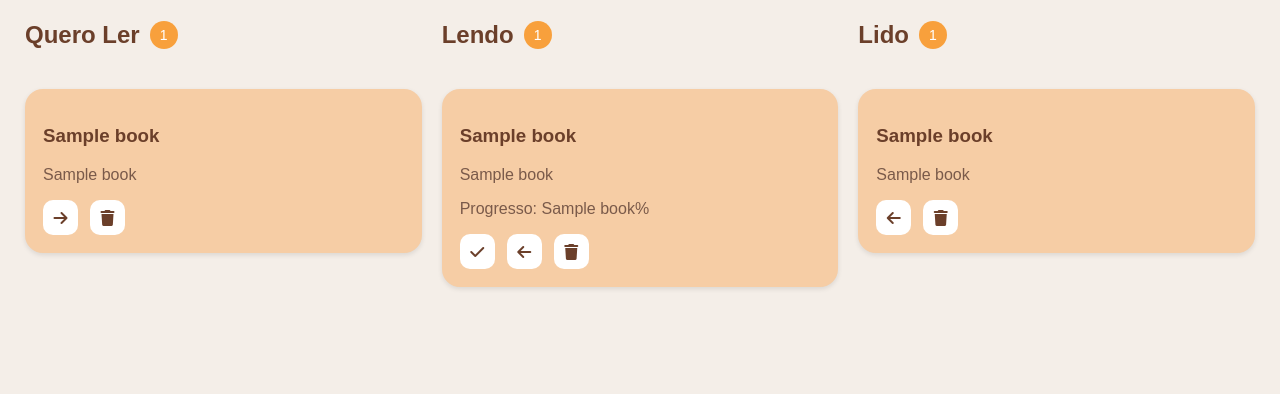
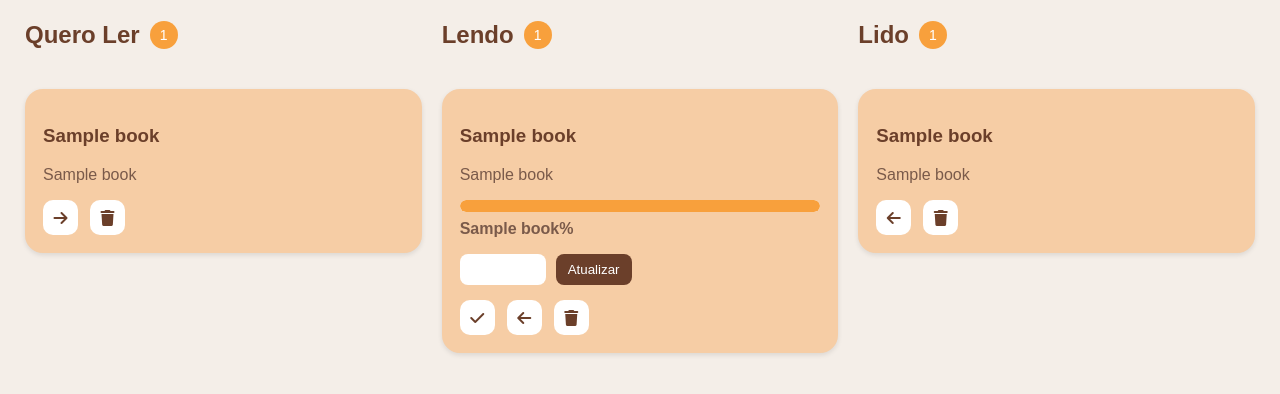
Before and after one commit to Analuiza98765/QUALITY_ASSURANCE, a Flask app: template templates/dashboard.html in a window 1280 px wide. Shown: the part 144-538 px from the top of the page. Run offline with Flask 3, Linux system fonts and the light colour scheme; the template is opened without the code that fills it: most values are stand-ins (such as "Sample title", 1, 10 or a date in 2020).

Commit message:
Adiciona integração com API e barra de progresso

```diff
--- a/app.py
+++ b/app.py
@@ -2,6 +2,8 @@ from flask import Flask, render_template, request, redirect, session
 import sqlite3
 import re
 import requests
+
+API_KEY="AIzaSyCYmZbNt9oftoDDibA1hnjv1wfZiTApwwk"
 
 app = Flask(__name__)
 
@@ -219,29 +221,43 @@ def add_book():
         # =========================
         # GOOGLE BOOKS API
         # =========================
-        url = f"https://www.googleapis.com/books/v1/volumes?q={title}"
+        url = f"https://www.googleapis.com/books/v1/volumes?q={title}&key={API_KEY}"
 
         response = requests.get(url)
 
         data = response.json()
+        print(data)
 
         author = "Autor desconhecido"
         thumbnail = ""
         description = "Sem descrição"
 
-        if 'items' in data:
+        if 'items' in data and len(data['items']) > 0:
 
             book_info = data['items'][0]['volumeInfo']
 
+            # AUTOR
             if 'authors' in book_info:
+
                 author = book_info['authors'][0]
 
+            # CAPA
             if 'imageLinks' in book_info:
-                thumbnail = book_info['imageLinks'].get('thumbnail', '')
 
+                thumbnail = book_info['imageLinks'].get(
+                    'thumbnail',
+                    ''
+                )
+
+                thumbnail = thumbnail.replace(
+                    'http://',
+                    'https://'
+                )
+
+            # DESCRIÇÃO
             if 'description' in book_info:
+
                 description = book_info['description']
-
         # =========================
         # INSERIR LIVRO
         # =========================
@@ -294,6 +310,33 @@ def move_book(book_id, status):
 
     return redirect('/dashboard')
 # =========================
+# ATUALIZAR PROGRESSO
+# =========================
+@app.route('/update_progress/<int:book_id>', methods=['POST'])
+def update_progress(book_id):
+
+    if 'user' not in session:
+        return redirect('/')
+
+    progress = request.form['progress']
+
+    connection = sqlite3.connect('database.db')
+    cursor = connection.cursor()
+
+    cursor.execute("""
+        UPDATE books
+        SET progress = ?
+        WHERE id = ?
+    """, (
+        progress,
+        book_id
+    ))
+
+    connection.commit()
+    connection.close()
+
+    return redirect('/dashboard')
+# =========================
 # EXCLUIR LIVRO
 # =========================
 @app.route('/delete_book/<int:book_id>')
--- a/static/css/dashboard.css
+++ b/static/css/dashboard.css
@@ -274,3 +274,83 @@ main {
 
     margin-bottom: 15px;
 }
+/* BARRA DE PROGRESSO */
+
+.progress-container {
+
+    width: 100%;
+
+    height: 12px;
+
+    background-color: rgba(255,255,255,0.5);
+
+    border-radius: 10px;
+
+    overflow: hidden;
+
+    margin-top: 10px;
+}
+
+.progress-bar {
+
+    height: 100%;
+
+    background-color: #F8A03C;
+
+    border-radius: 10px;
+
+    transition: 0.3s;
+}
+
+.progress-text {
+
+    margin-top: 8px;
+
+    font-weight: bold;
+
+    color: #6B3F2A;
+}
+
+/* FORMULÁRIO PROGRESSO */
+
+.progress-form {
+
+    margin-top: 15px;
+
+    display: flex;
+
+    gap: 10px;
+}
+
+.progress-form input {
+
+    width: 70px;
+
+    padding: 8px;
+
+    border-radius: 8px;
+
+    border: none;
+}
+
+.progress-form button {
+
+    background-color: #6B3F2A;
+
+    color: white;
+
+    border: none;
+
+    border-radius: 8px;
+
+    padding: 8px 12px;
+
+    cursor: pointer;
+
+    transition: 0.3s;
+}
+
+.progress-form button:hover {
+
+    opacity: 0.9;
+}
--- a/templates/dashboard.html
+++ b/templates/dashboard.html
@@ -153,7 +153,44 @@
 
                 <p>{{ book[2] }}</p>
 
-                <p>Progresso: {{ book[4] }}%</p>
+                <!-- BARRA DE PROGRESSO -->
+
+                <div class="progress-container">
+
+                    <div
+                        class="progress-bar"
+                        style="width: {{ book[4] }}%;"
+                    ></div>
+
+                </div>
+
+                <p class="progress-text">
+                    {{ book[4] }}%
+                </p>
+
+                <!-- FORMULÁRIO -->
+
+                <form
+                    class="progress-form"
+                    action="/update_progress/{{ book[0] }}"
+                    method="POST"
+                >
+
+                    <input
+                        type="number"
+                        name="progress"
+                        min="0"
+                        max="100"
+                        value="{{ book[4] }}"
+                    >
+
+                    <button type="submit">
+                        Atualizar
+                    </button>
+
+                </form>
+
+                <!-- AÇÕES -->
 
                 <div class="book-actions">
 
```
